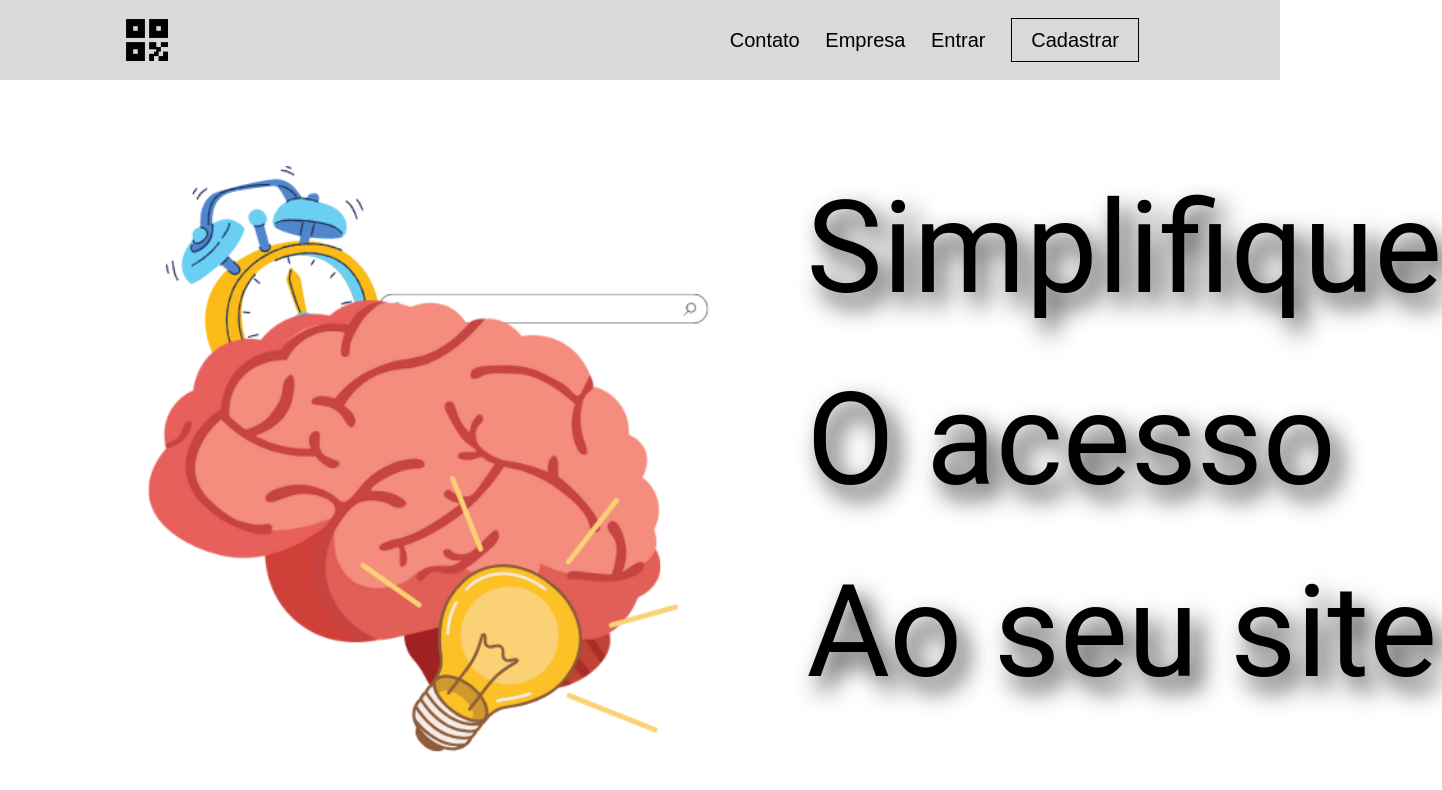
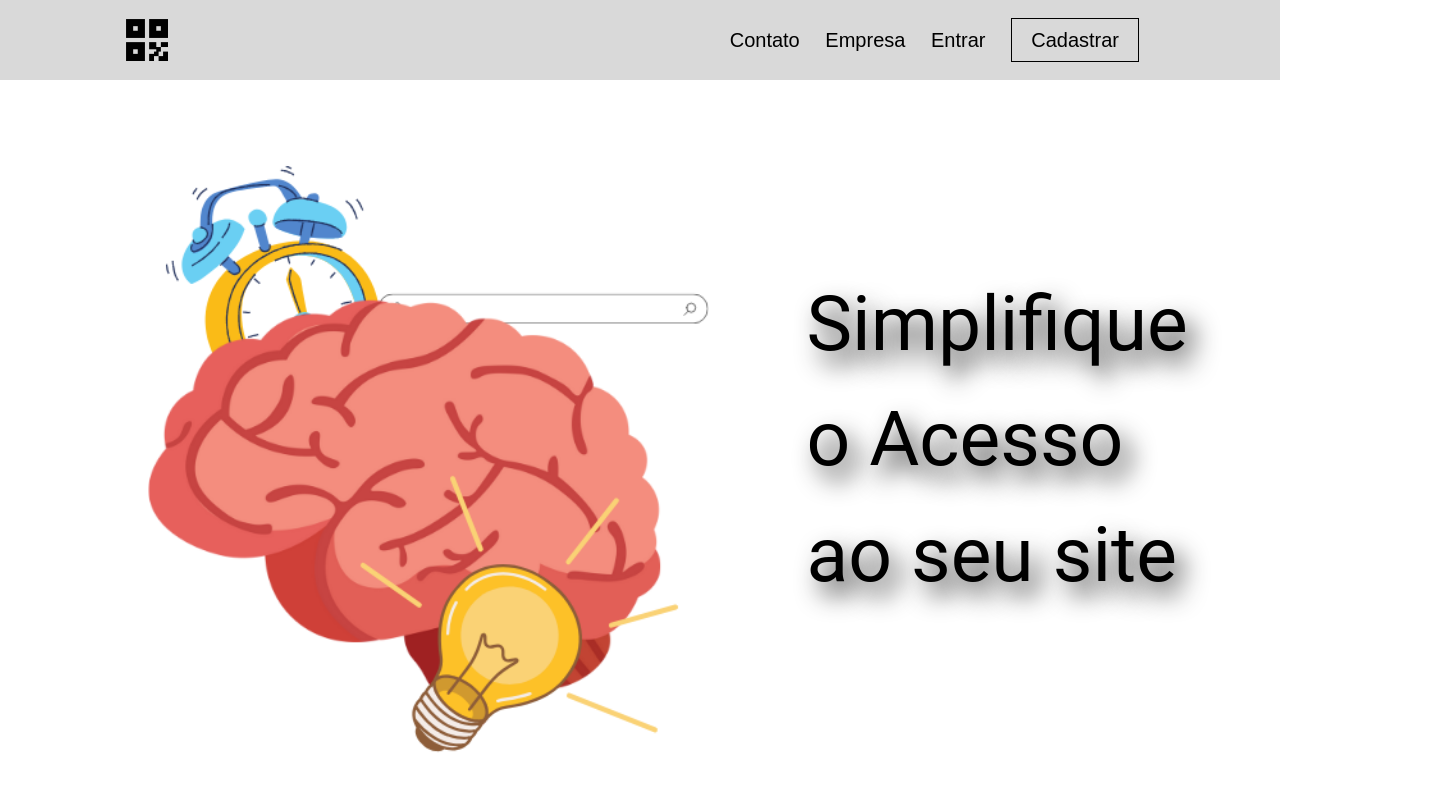
Before and after one commit to lucasbennertz/qr-code-front, an Angular app: page / in a window 1280 px wide. Shown: the top 790 px of the page, 1442 px wide, since content can reach past the window. Built offline with nearby package versions, Linux system fonts and the light colour scheme.

Commit message:
correções no hero

```diff
--- a/src/app/components/hero/hero.component.html
+++ b/src/app/components/hero/hero.component.html
@@ -1,4 +1,4 @@
 <div class="hero">
     <img src="assets/images/cerebro_hero.png" alt="" id="cerebro_hero">
-    <h1 id="text_hero">Simplifique O acesso Ao seu site</h1>
+    <h1 id="text_hero">Simplifique o Acesso ao seu site</h1>
 </div>
--- a/src/app/components/hero/hero.component.scss
+++ b/src/app/components/hero/hero.component.scss
@@ -11,7 +11,7 @@
         margin-right: 5dvw;
     }
     #text_hero{
-        font-size: 16dvh;
+        font-size: 6dvw;
         text-shadow: 1.2dvh 1.6dvh 3dvh rgb(41, 41, 41);
     }
 }
```
